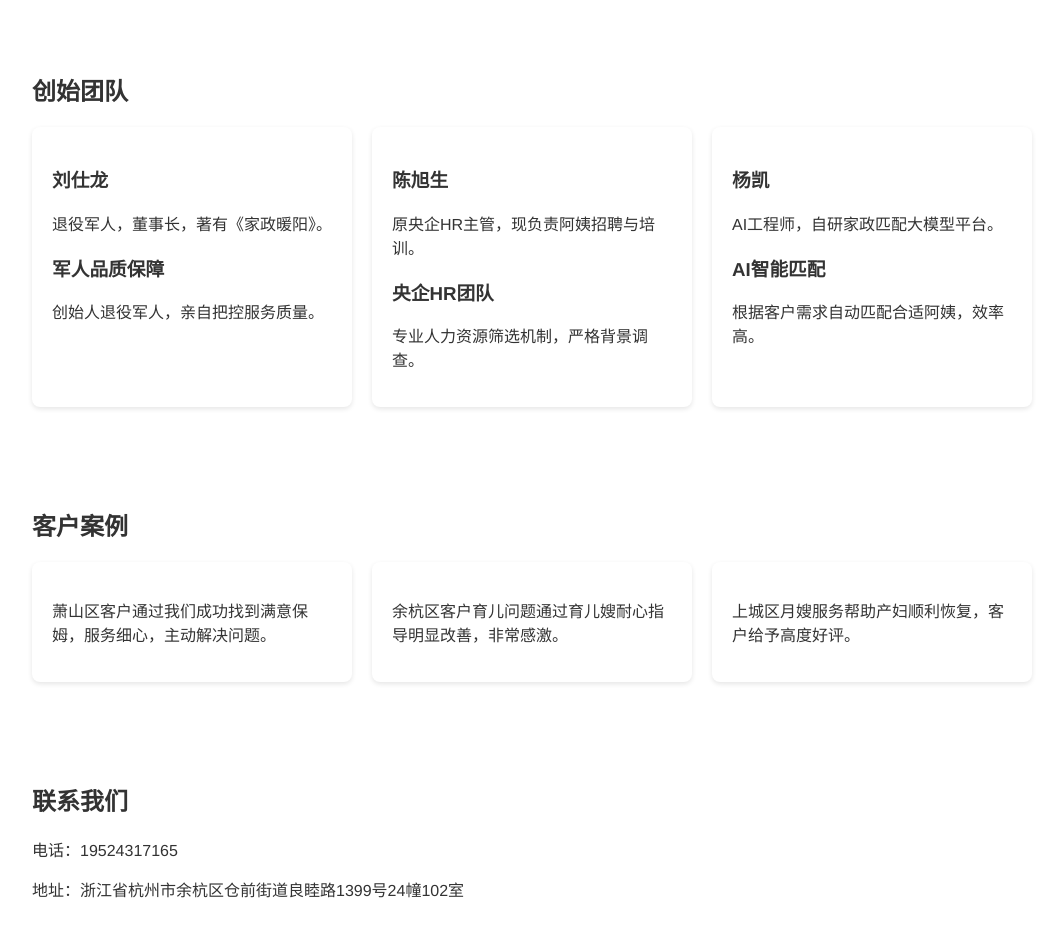
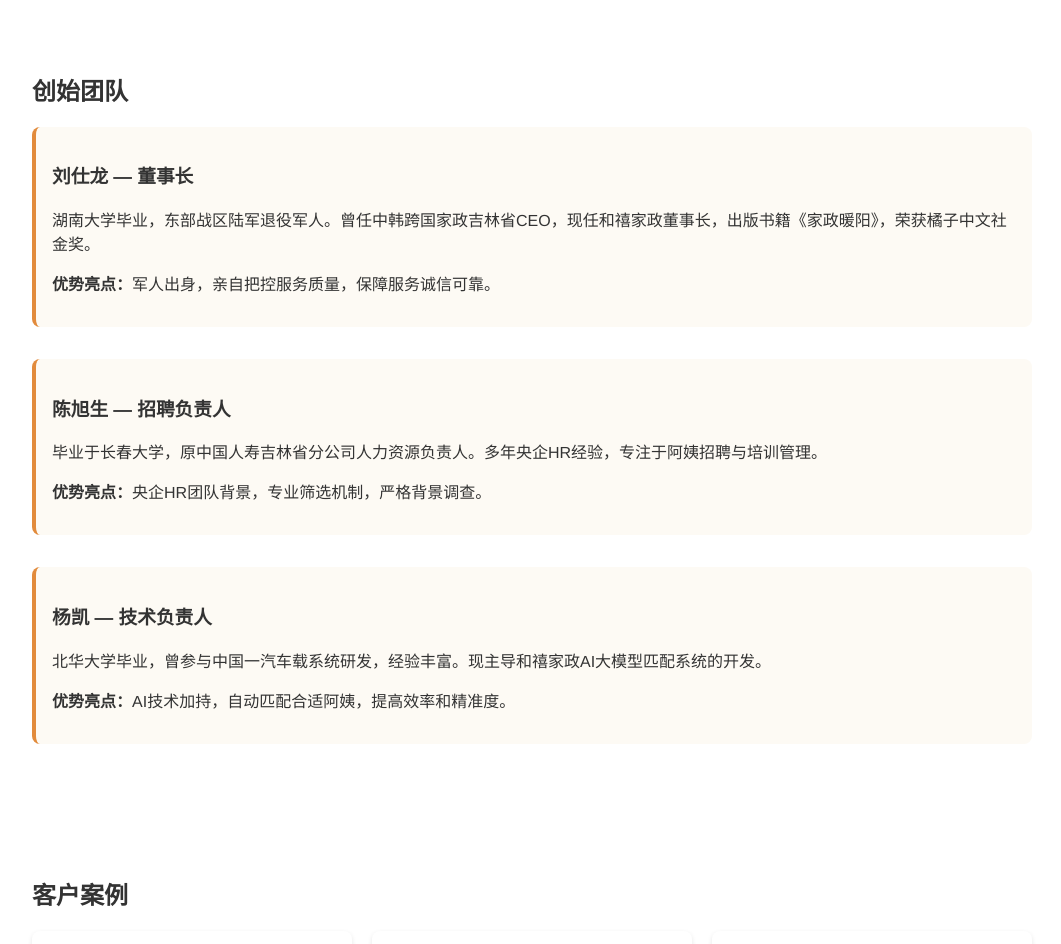
Before and after one commit to DeathKyle/yang-company, a plain HTML site: page index.html in a window 1280 px wide. Shown: the part 2080-3024 px from the top of the page, without its empty margins (108-1169 px from the left). Drawn offline with Linux system fonts and the light colour scheme.

Commit message:
Update index.html

```diff
--- a/index.html
+++ b/index.html
@@ -5,6 +5,20 @@
   <meta name="viewport" content="width=device-width, initial-scale=1.0">
   <title>和禧家政服务科技(杭州)有限公司</title>
   <style>
+
+    team {
+        padding: 2em;
+        background-color: #fffdf5;
+    }
+
+    .team-member {
+        margin-bottom: 2em;
+        padding: 1em;
+        border-left: 4px solid #e28b3c;
+        background-color: #fdfaf4;
+        border-radius: 8px;
+    }
+
     body {
       font-family: "Helvetica Neue", sans-serif;
       margin: 0;
@@ -138,15 +152,15 @@
 <section id="philosophy">
     <h2>公司理念</h2>
     <div class="philosophy-item">
-        <h3>01 军人为您保证服务品质</h3>
+        <h3>军人为您保证服务品质</h3>
         <p>创始人刘仕龙曾在中国人民解放军陆军服役，自创立和禧到家以来，始终亲自把关服务品质与售后，确保每一位客户都能安心满意。</p>
     </div>
     <div class="philosophy-item">
-        <h3>02 央企资深HR为您甄选阿姨</h3>
+        <h3>央企资深HR为您甄选阿姨</h3>
         <p>联合创始人陈旭生拥有多年央企人力资源管理经验，亲自带队从专业维度为您精准甄选最合适的家政人员。</p>
     </div>
     <div class="philosophy-item">
-        <h3>03 AI算法模型为您精准匹配</h3>
+        <h3>AI算法模型为您精准匹配</h3>
         <p>技术负责人杨凯自主研发AI大模型匹配算法，能够深度分析阿姨的真实技能与性格，并精准识别雇主需求，实现高效精准匹配。</p>
     </div>
 </section>
@@ -173,29 +187,27 @@
     </div>
   </section>
 
-  <section id="team">
+<section id="team">
     <h2>创始团队</h2>
-    <div class="team">
-      <div class="card">
-        <h3>刘仕龙</h3>
-        <p>退役军人，董事长，著有《家政暖阳》。</p>
-         <h3>军人品质保障</h3>
-        <p>创始人退役军人，亲自把控服务质量。</p>
-      </div>
-      <div class="card">
-        <h3>陈旭生</h3>
-        <p>原央企HR主管，现负责阿姨招聘与培训。</p>
-        <h3>央企HR团队</h3>
-        <p>专业人力资源筛选机制，严格背景调查。</p>
-      </div>
-      <div class="card">
-        <h3>杨凯</h3>
-        <p>AI工程师，自研家政匹配大模型平台。</p>
-        <h3>AI智能匹配</h3>
-        <p>根据客户需求自动匹配合适阿姨，效率高。</p>
-      </div>
+
+    <div class="team-member">
+        <h3>刘仕龙 — 董事长</h3>
+        <p>湖南大学毕业，东部战区陆军退役军人。曾任中韩跨国家政吉林省CEO，现任和禧家政董事长，出版书籍《家政暖阳》，荣获橘子中文社金奖。</p>
+        <p><strong>优势亮点：</strong>军人出身，亲自把控服务质量，保障服务诚信可靠。</p>
     </div>
-  </section>
+
+    <div class="team-member">
+        <h3>陈旭生 — 招聘负责人</h3>
+        <p>毕业于长春大学，原中国人寿吉林省分公司人力资源负责人。多年央企HR经验，专注于阿姨招聘与培训管理。</p>
+        <p><strong>优势亮点：</strong>央企HR团队背景，专业筛选机制，严格背景调查。</p>
+    </div>
+
+    <div class="team-member">
+        <h3>杨凯 — 技术负责人</h3>
+        <p>北华大学毕业，曾参与中国一汽车载系统研发，经验丰富。现主导和禧家政AI大模型匹配系统的开发。</p>
+        <p><strong>优势亮点：</strong>AI技术加持，自动匹配合适阿姨，提高效率和精准度。</p>
+    </div>
+</section>
 
   <section id="cases">
     <h2>客户案例</h2>
```
